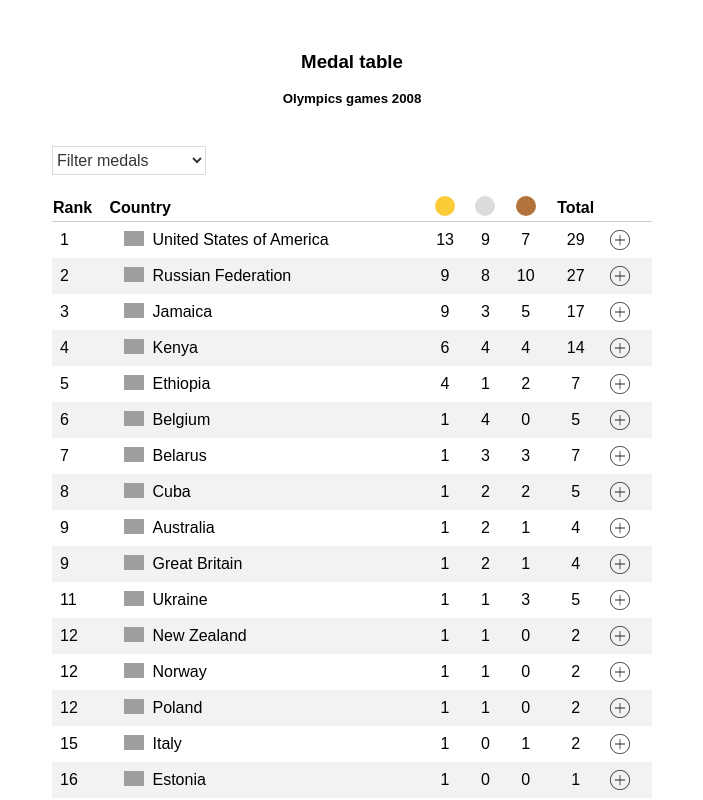
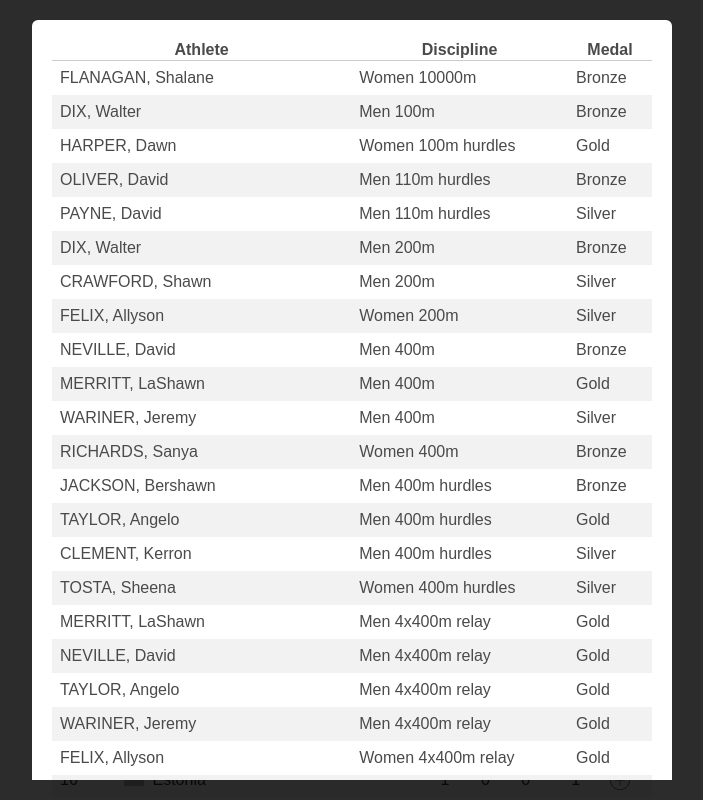
Before and after one commit to marekdano/olympics-medals, a React (Create React App) app: page / in a window 1280 px wide. Both pictures are taken after a click on the element 915 px from the left and 239 px from the top of the page. Shown: the top 800 px of the page, without its empty margins (288-991 px from the left). Built offline with nearby package versions, Linux system fonts and the light colour scheme; grey boxes are pictures that could not be loaded.

Commit message:
Style modal component.

```diff
--- a/src/components/App.js
+++ b/src/components/App.js
@@ -15,7 +15,11 @@ class App extends Component {
       countries,
       filteredMedalType: "",
       filteredCountries: [],
-      rankCountries: []
+      rankCountries: [],
+      modal: {
+        row: null,
+        active: false
+      }
     };
   }
 
@@ -207,12 +211,19 @@ class App extends Component {
   };
 
   handleRowClick = row => {
-    console.log(row);
-    <Modal athletes={row.athletes} active={true} />;
+    this.setState({ modal: { row: row, active: true } });
   };
 
   render() {
     return (
+      <div>
+        {this.state.modal.row && (
+          <Modal
+            athletes={this.state.modal.row.athletes}
+            active={this.state.modal.active}
+          />
+        )}
+
         <div className="main">
           <h3> Medal table </h3>
           <h5 className="sub-header">Olympics games 2008</h5>
@@ -229,6 +240,7 @@ class App extends Component {
             handleRowClick={this.handleRowClick}
           />
         </div>
+      </div>
     );
   }
 }
--- a/src/components/Modal/Modal.css
+++ b/src/components/Modal/Modal.css
@@ -0,0 +1,59 @@
+.modal,
+.modal-bg {
+  bottom: 0;
+  left: 0;
+  right: 0;
+  top: 0;
+  position: absolute;
+}
+
+.modal {
+  align-items: center;
+  display: none;
+  justify-content: center;
+  overflow: hidden;
+  position: fixed;
+  z-index: 2;
+}
+
+.modal.is-active {
+  display: flex;
+}
+
+.modal-bg {
+  background-color: rgba(10, 10, 10, 0.86);
+}
+
+.modal-content {
+  margin: 0 20px;
+  max-height: calc(100vh - 160px);
+  overflow: auto;
+  position: relative;
+  width: 100%;
+}
+
+@media screen and (min-width: 769px) {
+  .modal-content {
+    margin: 0 auto;
+    max-height: calc(100vh - 40px);
+    width: 640px;
+  }
+}
+
+.modal-close {
+  background: none;
+  height: 40px;
+  position: fixed;
+  right: 20px;
+  top: 20px;
+  width: 40px;
+}
+
+.box {
+  background-color: #fff;
+  border-radius: 6px;
+  box-shadow: 0 2px 3px rgba(10, 10, 10, 0.1), 0 0 0 1px rgba(10, 10, 10, 0.1);
+  color: #4a4a4a;
+  display: block;
+  padding: 1.25rem;
+}
--- a/src/components/Modal/Modal.js
+++ b/src/components/Modal/Modal.js
@@ -2,9 +2,12 @@ import React from "react";
 import PropTypes from "prop-types";
 import "./Modal.css";
 
-const Modal = ({athletes}) => {
+const Modal = ({ athletes, active }) => {
   return (
-    <div className="container">
+    <div className="modal is-active">
+      <div className="modal-bg"> </div>
+      <div className="modal-content">
+        <div className="box">
           <table>
             <thead>
               <tr>
@@ -19,17 +22,20 @@ const Modal = ({athletes}) => {
                   return (
                     <tr key={index}>
                       <td>{person.athlete}</td>
-                  <td>{person.sex} {person.event}</td>
+                      <td>
+                        {person.sex} {person.event}
+                      </td>
                       <td>{person.medal}</td>
                     </tr>
                   );
-            })
-          }
+                })}
             </tbody>
           </table>
         </div>
+      </div>
+    </div>
   );
-}
+};
 
 Modal.propTypes = {
   athletes: PropTypes.arrayOf(
@@ -39,7 +45,8 @@ Modal.propTypes = {
       event: PropTypes.string.isRequired,
       medal: PropTypes.string.isRequired
     })
-  )
+  ),
+  active: PropTypes.bool.isRequired
 };
 
 export default Modal;
```
Lines whose indentation alone changed are shown as unchanged.
